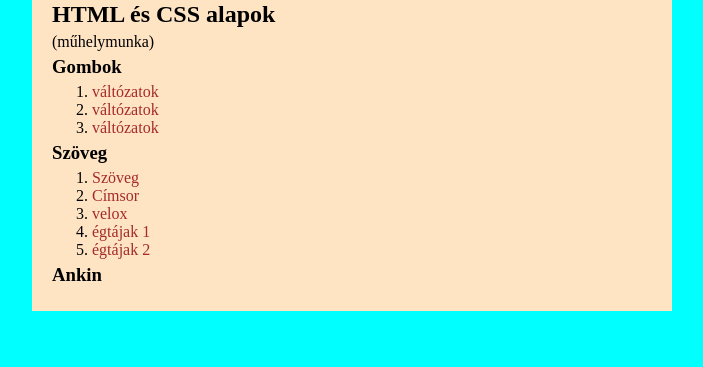
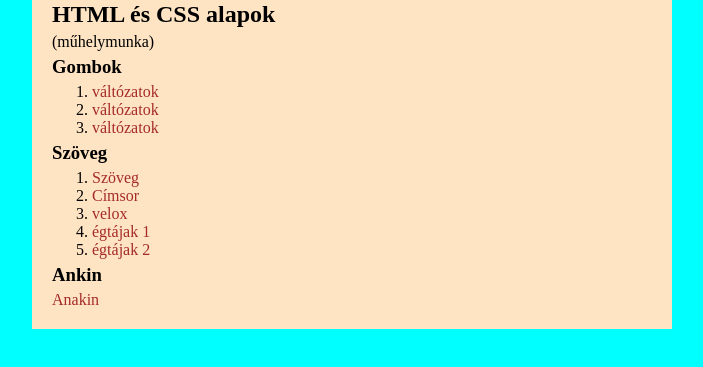
Before and after one commit to mohaypeter/www, a plain HTML site: page index.html in a window 1280 px wide. Shown: the part 107-474 px from the top of the page, without its empty margins (288-991 px from the left). Drawn offline with Linux system fonts and the light colour scheme.

Commit message:
2108051926_indexjavítása

```diff
--- a/index.html
+++ b/index.html
@@ -29,7 +29,7 @@
             <li><a href="" target="_blank">égtájak 2</a></li>
         </ol>
         <h3>Ankin</h3>
-        <a href="03\03c2_anakin\03c2_anakin.html"></a>
+        <a href="03\03c2_anakin\03c2_anakin.html">Anakin</a>
 
 
 
```
